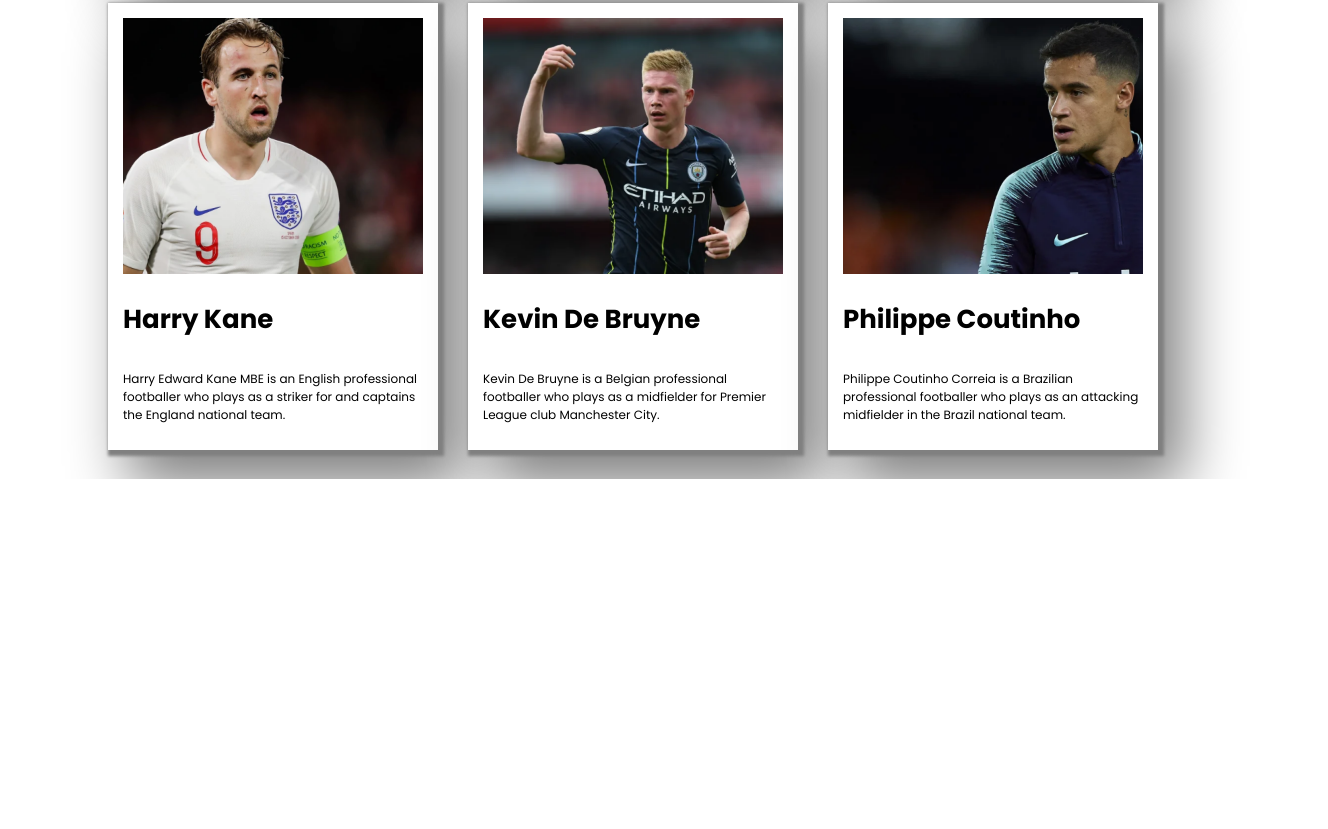
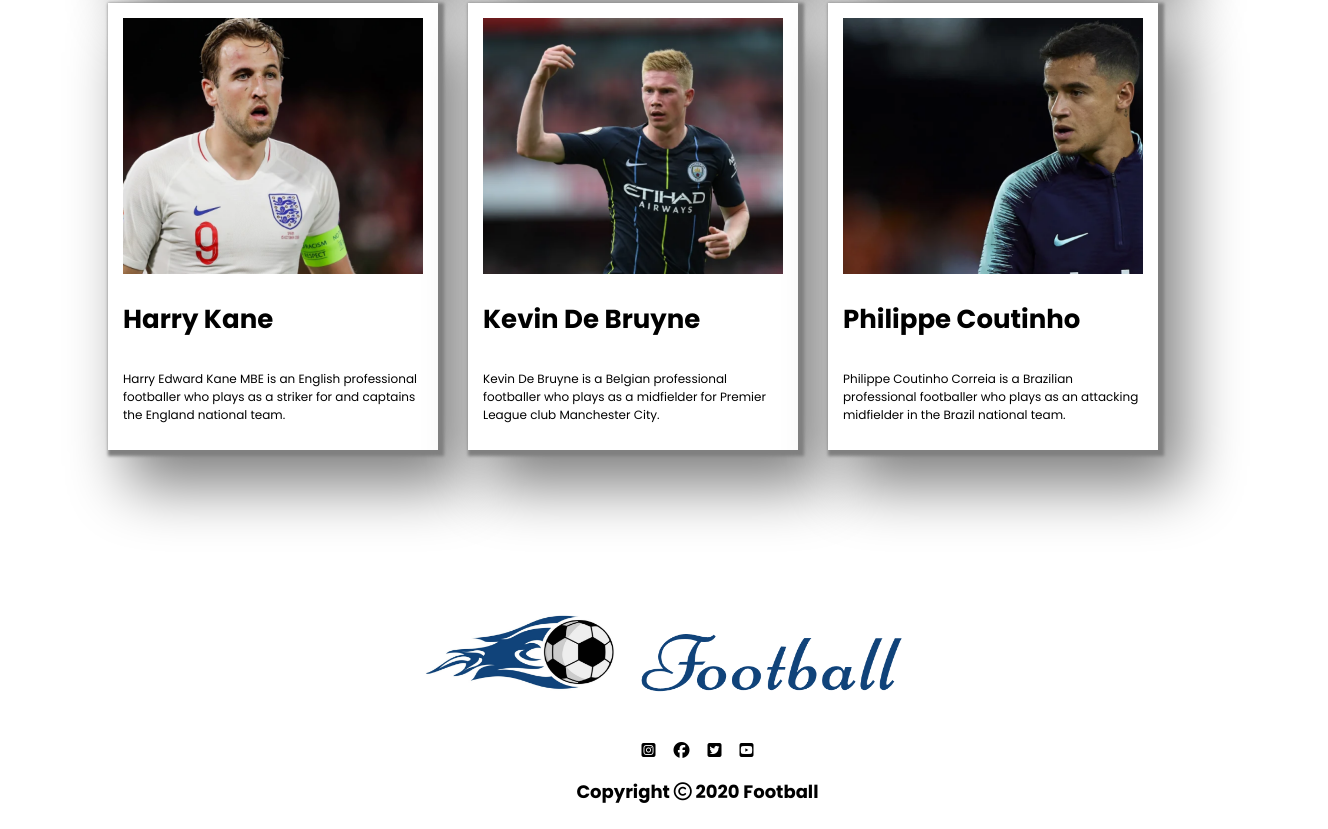
Before and after one commit to raisanowreen/Football-in-Heart, a plain HTML site: page index.html in a window 1280 px wide. Shown: the part 2279-3108 px from the top of the page, 1328 px wide, since content can reach past the window. Before the commit the page ends 2758 px from the top, so only its background shows below. Drawn offline with Linux system fonts and the light colour scheme.

Commit message:
footer done

```diff
--- a/index.html
+++ b/index.html
@@ -140,14 +140,29 @@
                     </h3>
                 </div>
             </div>
-
-
-
-
-
         </section>
+        <!-- players details end  -->
     </main>
-
+    <!-- footer details start  -->
+    <footer>
+        <div class="footer-icon">
+            <div>
+                <img src="images/Logo.png" alt="Photo of Logo">
+            </div>
+            <div class="icons">
+                <i id="icon-padding" class="fab fa-instagram-square"></i>
+                <i id="icon-padding" class="fab fa-facebook"></i>
+                <i id="icon-padding" class="fab fa-twitter-square"></i>
+                <i id="icon-padding" class="fab fa-youtube-square"></i>
+            </div>
+            <br>
+            <div>
+                <h3 class="copyright">Copyright <i class="far fa-copyright"></i> 2020 Football</h3>
+            </div>
+        </div>
+        </div>
+    </footer>
+    <!-- footer details end  -->
 </body>
 
 </html>
--- a/styles/nav.css
+++ b/styles/nav.css
@@ -4,7 +4,10 @@
                    @import url('https://fonts.googleapis.com/css2?family=Poppins:wght@700&display=swap');
                    @import url('https://fonts.googleapis.com/css2?family=Poppins:wght@500&display=swap');
                    @import url('https://fonts.googleapis.com/css2?family=Poppins&display=swap');
-/* nav styles start */
+
+/* -----
+         nav styles start
+                    --------*/
  .menu-section{
    display: flex;
    justify-content: space-between;
@@ -36,7 +39,6 @@
     padding-top: 207px;
     padding-left: 150px;
     padding-bottom: 100px;
-
 }
 .transition-hover img{
 
@@ -51,7 +53,13 @@
     transform: scale(1.1) rotate(15deg);
     transition: transform 3s ease-in-out;
 }
-/* nav styles end  */
+/* -----
+         nav styles end
+                   ------- */
+
+/* -----
+         players details start
+                        ------- */
 .player-details{
     width: 330px;
     height: 447px;
@@ -63,8 +71,6 @@
 .player-details img{
     width: 300px;
     height: 256px;
-
-
 }
 .details{
     padding-left: 15px;
@@ -95,3 +101,43 @@
     column-gap: 30px;
     row-gap: 27px;
 }
+/* -----
+         players details end
+                        ------- */
+ /* -----
+         footer details start
+                        ------- */
+.footer-icon{
+    width: 480px;
+    height: 213px;
+    padding-top: 158px;
+    padding-left: 410px;
+    padding-right: 430px;
+}
+.icons{
+    float: right;
+    width: 170px;
+    padding-left: 10%;
+    padding-right: 18%;
+    padding-top: 20px;
+}
+.footer-icon img{
+    width: 483.87px;
+height: 110px;
+padding: 0px;
+}
+.footer-icon h3{
+     /* poppins 400  */
+     font-family: 'Poppins', sans-serif;
+    font-size: 18px;
+    padding-left: 33%;
+    padding-right: 10%;
+    padding-top: 20px;
+}
+#icon-padding{
+    height: 32px;
+    padding-right: 14px;
+}
+/* -----
+         footer details end
+                        ------- */
```
Lines whose indentation alone changed are shown as unchanged.
